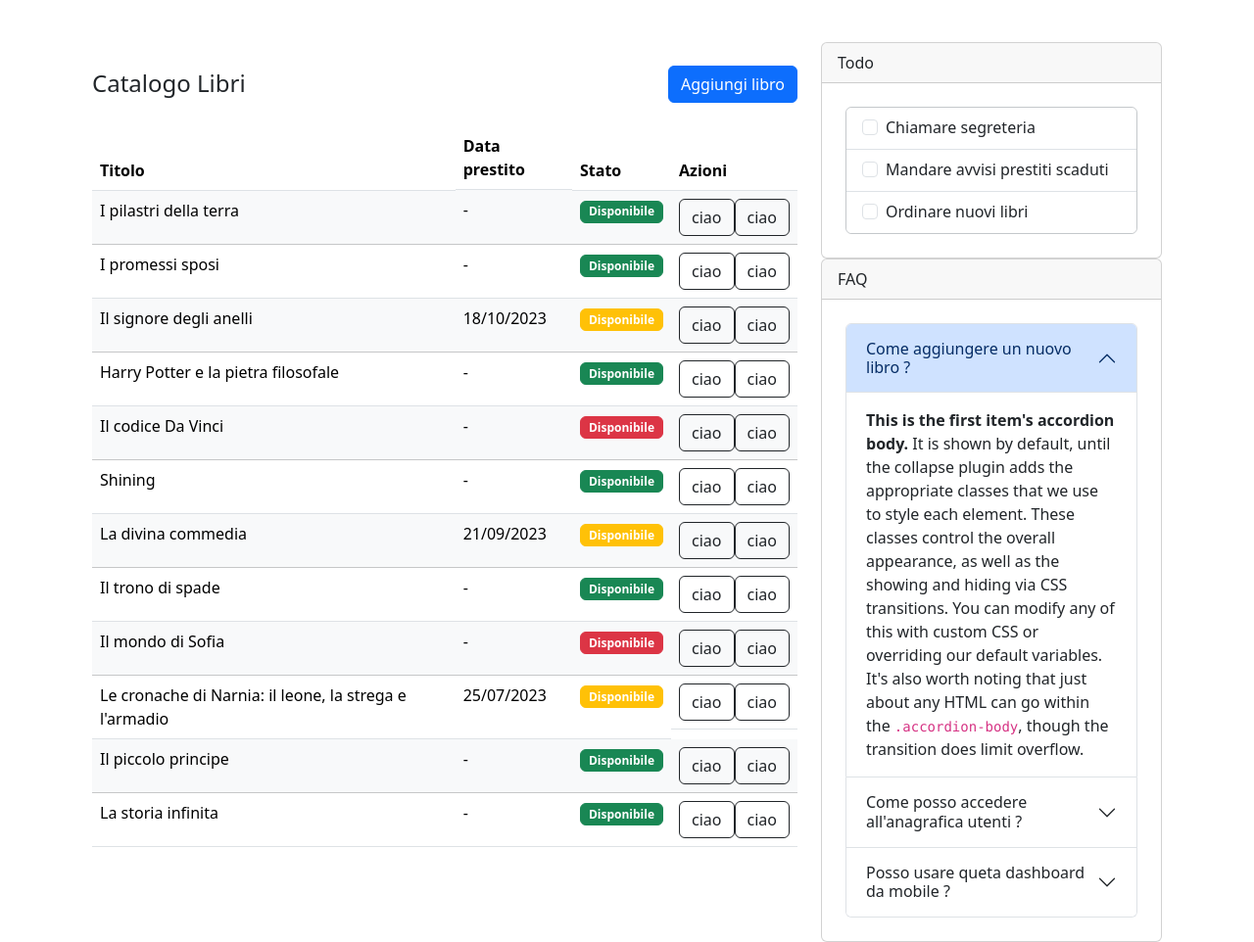
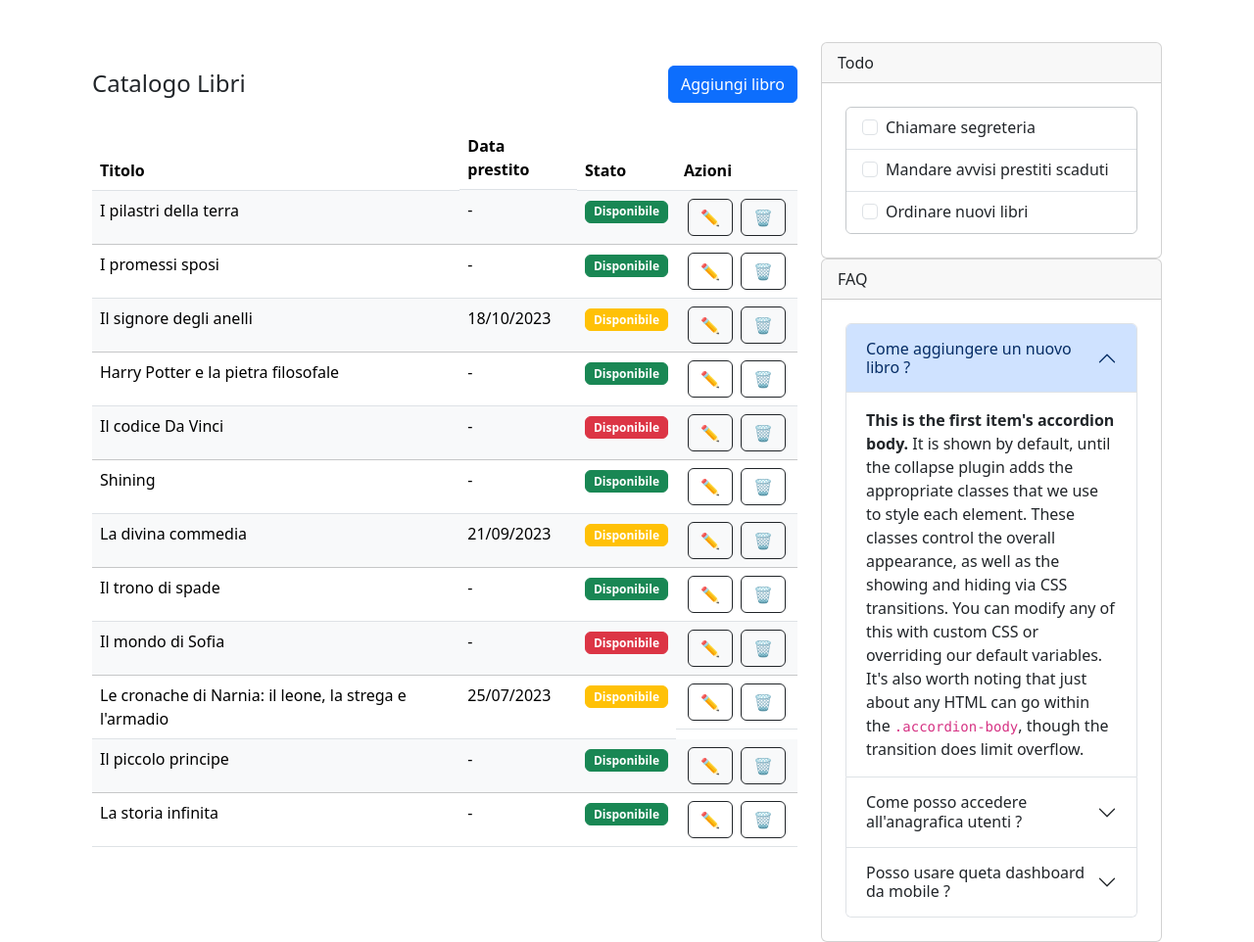
Before and after one commit to IulianBotnari/html-css-bootstrap-dashboard, a plain HTML site: page index.html in a window 1280 px wide. Shown: the part 78-1040 px from the top of the page at 98% size. Drawn offline with nearby package versions, Linux system fonts and the light colour scheme.

Commit message:
Add button entiti and bonus
finish

```diff
--- a/index.html
+++ b/index.html
@@ -104,8 +104,8 @@
                                 <td class="d-none d-sm-table-cell">-</td>
                                 <td><button type="button" class="btn btn-success fw-bold" style="--bs-btn-padding-y: .1rem; --bs-btn-padding-x: .5rem; --bs-btn-font-size: .75rem;">Disponibile</button></td>
                                 <td class="d-flex">
-                                    <button type="button" class="btn btn-outline-dark">ciao</button>
-                                    <button type="button" class="btn btn-outline-dark">ciao</button>
+                                    <button type="button" class="btn btn-outline-dark mx-1">&#9999;</button>
+                                    <button type="button" class="btn btn-outline-dark mx-1">&#128465;</button>
                                 </td>
                             </tr>
 
@@ -114,8 +114,8 @@
                                 <td class="d-none d-sm-table-cell">-</td>
                                 <td><button type="button" class="btn btn-success fw-bold" style="--bs-btn-padding-y: .1rem; --bs-btn-padding-x: .5rem; --bs-btn-font-size: .75rem;">Disponibile</button></td>
                                 <td class="d-flex">
-                                    <button type="button" class="btn btn-outline-dark">ciao</button>
-                                    <button type="button" class="btn btn-outline-dark">ciao</button>
+                                    <button type="button" class="btn btn-outline-dark mx-1">&#9999;</button>
+                                    <button type="button" class="btn btn-outline-dark mx-1">&#128465;</button>
                                 </td>
                             </tr>
 
@@ -124,8 +124,8 @@
                                 <td class="d-none d-sm-table-cell">18/10/2023</td>
                                 <td><button type="button" class="btn btn-warning text-white fw-bold" style="--bs-btn-padding-y: .1rem; --bs-btn-padding-x: .5rem; --bs-btn-font-size: .75rem;">Disponibile</button></td>
                                 <td class="d-flex">
-                                    <button type="button" class="btn btn-outline-dark">ciao</button>
-                                    <button type="button" class="btn btn-outline-dark">ciao</button>
+                                    <button type="button" class="btn btn-outline-dark mx-1">&#9999;</button>
+                                    <button type="button" class="btn btn-outline-dark mx-1">&#128465;</button>
                                 </td>
                             </tr>
 
@@ -134,8 +134,8 @@
                                 <td class="d-none d-sm-table-cell">-</td>
                                 <td><button type="button" class="btn btn-success fw-bold" style="--bs-btn-padding-y: .1rem; --bs-btn-padding-x: .5rem; --bs-btn-font-size: .75rem;">Disponibile</button></td>
                                 <td class="d-flex">
-                                    <button type="button" class="btn btn-outline-dark">ciao</button>
-                                    <button type="button" class="btn btn-outline-dark">ciao</button>
+                                    <button type="button" class="btn btn-outline-dark mx-1">&#9999;</button>
+                                    <button type="button" class="btn btn-outline-dark mx-1">&#128465;</button>
                                 </td>
                             </tr>
 
@@ -144,8 +144,8 @@
                                 <td class="d-none d-sm-table-cell">-</td>
                                 <td><button type="button" class="btn btn-danger text-white fw-bold" style="--bs-btn-padding-y: .1rem; --bs-btn-padding-x: .5rem; --bs-btn-font-size: .75rem;">Disponibile</button></td>
                                 <td class="d-flex">
-                                    <button type="button" class="btn btn-outline-dark">ciao</button>
-                                    <button type="button" class="btn btn-outline-dark">ciao</button>
+                                    <button type="button" class="btn btn-outline-dark mx-1">&#9999;</button>
+                                    <button type="button" class="btn btn-outline-dark mx-1">&#128465;</button>
                                 </td>
                             </tr>
 
@@ -154,8 +154,8 @@
                                 <td class="d-none d-sm-table-cell">-</td>
                                 <td><button type="button" class="btn btn-success fw-bold" style="--bs-btn-padding-y: .1rem; --bs-btn-padding-x: .5rem; --bs-btn-font-size: .75rem;">Disponibile</button></td>
                                 <td class="d-flex">
-                                    <button type="button" class="btn btn-outline-dark">ciao</button>
-                                    <button type="button" class="btn btn-outline-dark">ciao</button>
+                                    <button type="button" class="btn btn-outline-dark mx-1">&#9999;</button>
+                                    <button type="button" class="btn btn-outline-dark mx-1">&#128465;</button>
                                 </td>
                             </tr>
 
@@ -164,8 +164,8 @@
                                 <td class="d-none d-sm-table-cell">21/09/2023</td>
                                 <td><button type="button" class="btn btn-warning text-white fw-bold" style="--bs-btn-padding-y: .1rem; --bs-btn-padding-x: .5rem; --bs-btn-font-size: .75rem;">Disponibile</button></td>
                                 <td class="d-flex">
-                                    <button type="button" class="btn btn-outline-dark">ciao</button>
-                                    <button type="button" class="btn btn-outline-dark">ciao</button>
+                                    <button type="button" class="btn btn-outline-dark mx-1">&#9999;</button>
+                                    <button type="button" class="btn btn-outline-dark mx-1">&#128465;</button>
                                 </td>
                             </tr>
 
@@ -174,8 +174,8 @@
                                 <td class="d-none d-sm-table-cell">-</td>
                                 <td><button type="button" class="btn btn-success fw-bold" style="--bs-btn-padding-y: .1rem; --bs-btn-padding-x: .5rem; --bs-btn-font-size: .75rem;">Disponibile</button></td>
                                 <td class="d-flex">
-                                    <button type="button" class="btn btn-outline-dark">ciao</button>
-                                    <button type="button" class="btn btn-outline-dark">ciao</button>
+                                    <button type="button" class="btn btn-outline-dark mx-1">&#9999;</button>
+                                    <button type="button" class="btn btn-outline-dark mx-1">&#128465;</button>
                                 </td>
                             </tr>
 
@@ -184,8 +184,8 @@
                                 <td class="d-none d-sm-table-cell">-</td>
                                 <td><button type="button" class="btn btn-danger text-white fw-bold" style="--bs-btn-padding-y: .1rem; --bs-btn-padding-x: .5rem; --bs-btn-font-size: .75rem;">Disponibile</button></td>
                                 <td class="d-flex">
-                                    <button type="button" class="btn btn-outline-dark">ciao</button>
-                                    <button type="button" class="btn btn-outline-dark">ciao</button>
+                                    <button type="button" class="btn btn-outline-dark mx-1">&#9999;</button>
+                                    <button type="button" class="btn btn-outline-dark mx-1">&#128465;</button>
                                 </td>
                             </tr>
 
@@ -194,8 +194,8 @@
                                 <td class="d-none d-sm-table-cell">25/07/2023</td>
                                 <td><button type="button" class="btn btn-warning text-white fw-bold" style="--bs-btn-padding-y: .1rem; --bs-btn-padding-x: .5rem; --bs-btn-font-size: .75rem;">Disponibile</button></td>
                                 <td class="d-flex">
-                                    <button type="button" class="btn btn-outline-dark">ciao</button>
-                                    <button type="button" class="btn btn-outline-dark">ciao</button>
+                                    <button type="button" class="btn btn-outline-dark mx-1">&#9999;</button>
+                                    <button type="button" class="btn btn-outline-dark mx-1">&#128465;</button>
                                 </td>
                             </tr>
 
@@ -204,8 +204,8 @@
                                 <td class="d-none d-sm-table-cell">-</td>
                                 <td><button type="button" class="btn btn-success fw-bold" style="--bs-btn-padding-y: .1rem; --bs-btn-padding-x: .5rem; --bs-btn-font-size: .75rem;">Disponibile</button></td>
                                 <td class="d-flex">
-                                    <button type="button" class="btn btn-outline-dark">ciao</button>
-                                    <button type="button" class="btn btn-outline-dark">ciao</button>
+                                    <button type="button" class="btn btn-outline-dark mx-1">&#9999;</button>
+                                    <button type="button" class="btn btn-outline-dark mx-1">&#128465;</button>
                                 </td>
                             </tr>
 
@@ -214,8 +214,8 @@
                                 <td class="d-none d-sm-table-cell">-</td>
                                 <td><button type="button" class="btn btn-success fw-bold" style="--bs-btn-padding-y: .1rem; --bs-btn-padding-x: .5rem; --bs-btn-font-size: .75rem;">Disponibile</button></td>
                                 <td class="d-flex">
-                                    <button type="button" class="btn btn-outline-dark">ciao</button>
-                                    <button type="button" class="btn btn-outline-dark">ciao</button>
+                                    <button type="button" class="btn btn-outline-dark mx-1">&#9999;</button>
+                                    <button type="button" class="btn btn-outline-dark mx-1">&#128465;</button>
                                 </td>
                             </tr>
                         </tbody>
```
